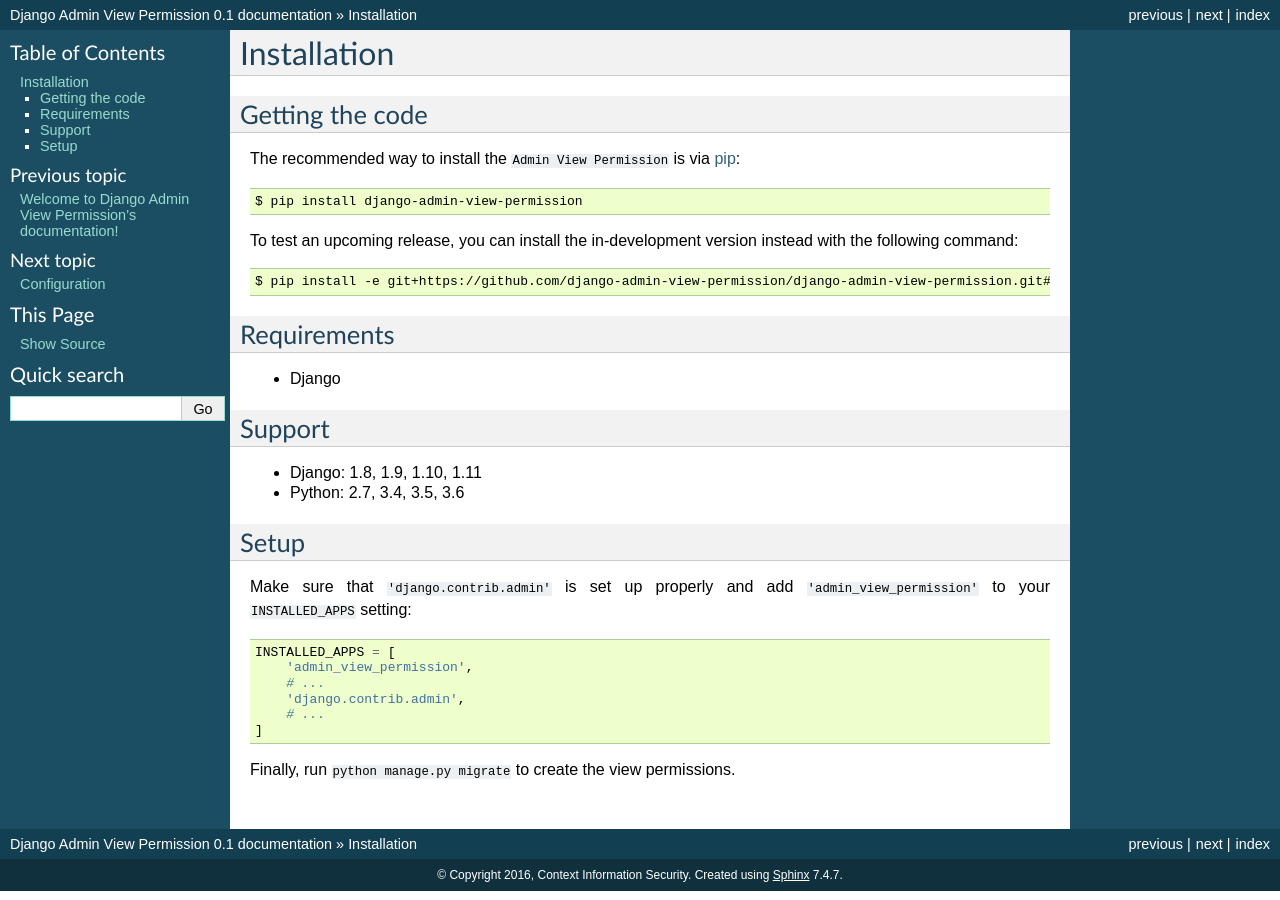
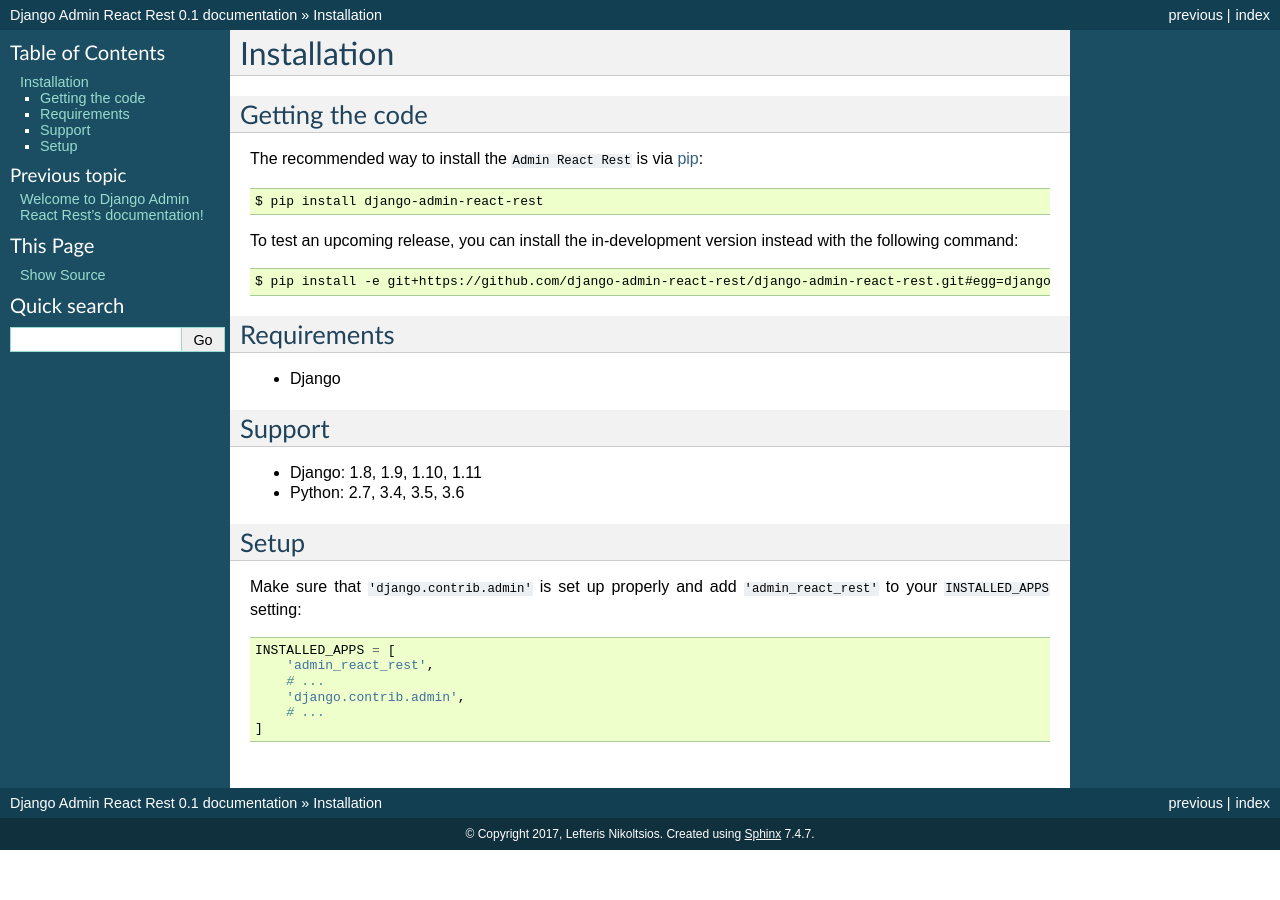
Before and after one commit to perryyo/django-admin-react-rest, a Sphinx documentation site: the page built from docs/installation.rst, in a window 1280 px wide. Built offline with Sphinx 7.4.7, drawn with Linux system fonts in a browser that asks for light colours.

Commit message:
Update docs.

```diff
--- a/docs/conf.py
+++ b/docs/conf.py
@@ -48,8 +48,8 @@
 master_doc = 'index'
 
 # General information about the project.
-project = u'Django Admin View Permission'
-copyright = u'2016, Context Information Security'
+project = u'Django Admin React Rest'
+copyright = u'2017, Lefteris Nikoltsios'
 
 # The version info for the project you're documenting, acts as replacement for
 # |version| and |release|, also used in various other places throughout the
@@ -132,7 +132,7 @@
 # The name for this set of Sphinx documents.
 # "<project> v<release> documentation" by default.
 #
-# html_title = u'Django Admin View Permission v0.1'
+# html_title = u'Django Admin React Rest v0.1'
 
 # A shorter title for the navigation bar.  Default is the same as html_title.
 #
@@ -232,7 +232,7 @@
 # html_search_scorer = 'scorer.js'
 
 # Output file base name for HTML help builder.
-htmlhelp_basename = 'DjangoAdminViewPermissiondoc'
+htmlhelp_basename = 'DjangoAdminReactRestdoc'
 
 # -- Options for LaTeX output ---------------------------------------------
 
@@ -258,8 +258,8 @@
 # (source start file, target name, title,
 #  author, documentclass [howto, manual, or own class]).
 latex_documents = [
-    (master_doc, 'DjangoAdminViewPermission.tex', u'Django Admin View Permission Documentation',
-     u'Context Information Security', 'manual'),
+    (master_doc, 'DjangoAdminReactREst.tex', u'Django Admin React Rest Documentation',
+     u'Lefteris Nikoltsios', 'manual'),
 ]
 
 # The name of an image file (relative to this directory) to place at the top of
@@ -294,8 +294,8 @@
 # One entry per manual page. List of tuples
 # (source start file, name, description, authors, manual section).
 man_pages = [
-    (master_doc, 'djangoadminviewpermission', u'Django Admin View Permission Documentation',
-     [u'Context Information Security'], 1)
+    (master_doc, 'djangoadminreactrest', u'Django Admin React Rest Documentation',
+     [u'Lefteris Nikoltsios'], 1)
 ]
 
 # If true, show URL addresses after external links.
@@ -309,8 +309,8 @@
 # (source start file, target name, title, author,
 #  dir menu entry, description, category)
 texinfo_documents = [
-    (master_doc, 'DjangoAdminViewPermission', u'Django Admin View Permission Documentation',
-     u'Context Information Security', 'DjangoAdminViewPermission', 'One line description of project.',
+    (master_doc, 'DjangoAdminReactRest', u'Django Admin React Rest Documentation',
+     u'Lefteris Nikoltsios', 'DjangoAdminReactRest', 'One line description of project.',
      'Miscellaneous'),
 ]
 
--- a/docs/index.rst
+++ b/docs/index.rst
@@ -1,9 +1,9 @@
-.. Django Admin View Permission documentation master file, created by
+.. Django Admin React Rest documentation master file, created by
    sphinx-quickstart on Tue Jul  5 10:18:06 2016.
    You can adapt this file completely to your liking, but it should at least
    contain the root `toctree` directive.
 
-Welcome to Django Admin View Permission's documentation!
+Welcome to Django Admin React Rest's documentation!
 ========================================================
 
 Contents:
@@ -12,5 +12,3 @@
    :maxdepth: 2
 
    installation
-   configuration
-   uninstall
--- a/docs/installation.rst
+++ b/docs/installation.rst
@@ -4,14 +4,14 @@
 Getting the code
 ----------------
 
-The recommended way to install the ``Admin View Permission`` is via pip_::
+The recommended way to install the ``Admin React Rest`` is via pip_::
 
-    $ pip install django-admin-view-permission
+    $ pip install django-admin-react-rest
 
 To test an upcoming release, you can install the in-development version
 instead with the following command::
 
-     $ pip install -e git+https://github.com/django-admin-view-permission/django-admin-view-permission.git#egg=django-admin-view-permission
+     $ pip install -e git+https://github.com/django-admin-react-rest/django-admin-react-rest.git#egg=django-admin-view-permission
 
 Requirements
 ------------
@@ -28,15 +28,13 @@
 -----
 
 Make sure that ``'django.contrib.admin'`` is set up properly and add
-``'admin_view_permission'`` to your ``INSTALLED_APPS`` setting::
+``'admin_react_rest'`` to your ``INSTALLED_APPS`` setting::
 
     INSTALLED_APPS = [
-        'admin_view_permission',
+        'admin_react_rest',
         # ...
         'django.contrib.admin',
         # ...
     ]
 
-Finally, run ``python manage.py migrate`` to create the view permissions.
-
 .. _pip: https://pip.pypa.io/
```
Also changed, not shown: docs/configuration.rst (deleted, +0 -21 lines), docs/uninstall.rst (deleted, +0 -14 lines), 1 other file.
